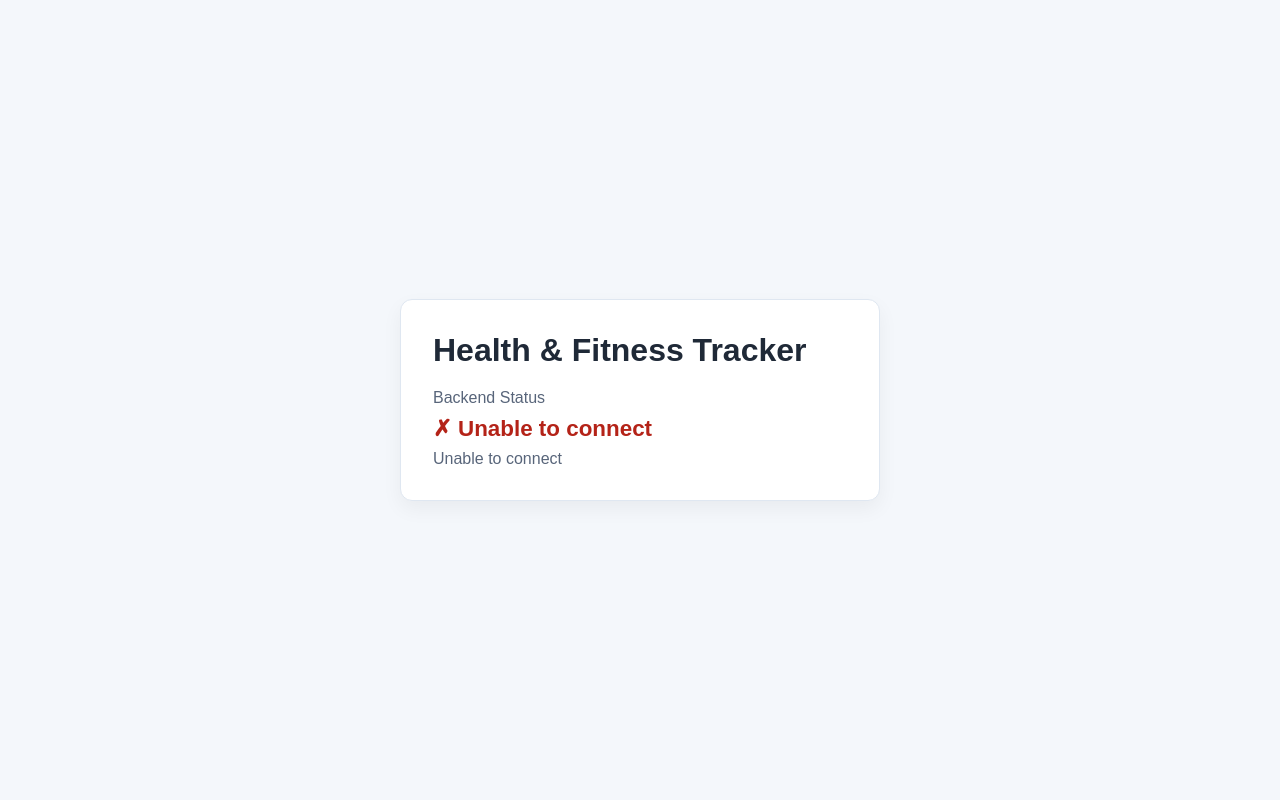
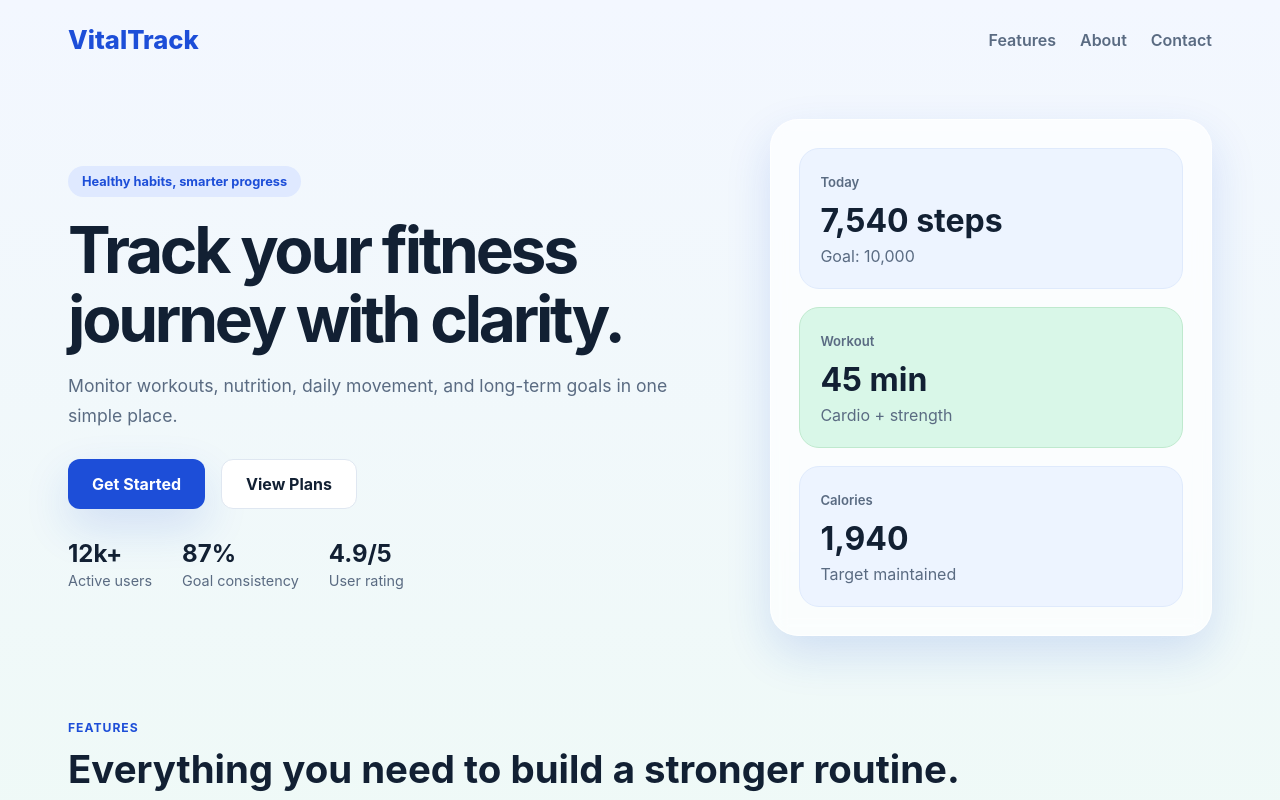
Before and after one commit to aryans2008123-eng/health-fitness-tracker, a React (Vite) app in the folder client/: page / in a window 1280 px wide. Shown: the top 800 px of the page. Built offline with nearby package versions, Linux system fonts and the light colour scheme; no server answers; the HTML template or start-up script is replaced by a standard one.

Commit message:
Fix landing page and Render deployment setup

```diff
--- a/client/src/App.jsx
+++ b/client/src/App.jsx
@@ -1,7 +1,7 @@
-import HealthStatus from './components/HealthStatus/HealthStatus';
+import LandingPage from './components/LandingPage/LandingPage';
 
 function App() {
-  return <HealthStatus />;
+  return <LandingPage />;
 }
 
 export default App;
--- /dev/null
+++ b/client/src/components/LandingPage/LandingPage.css
@@ -0,0 +1,260 @@
+:root {
+  --bg: #f3f7ff;
+  --panel: #ffffff;
+  --primary: #1d4ed8;
+  --primary-dark: #163ea8;
+  --text: #122033;
+  --muted: #5a6b82;
+  --card: #edf4ff;
+  --accent: #d9f7e8;
+  --shadow: 0 18px 45px rgba(29, 78, 216, 0.15);
+}
+
+* {
+  box-sizing: border-box;
+}
+
+html {
+  scroll-behavior: smooth;
+}
+
+body {
+  margin: 0;
+  font-family: Inter, Arial, sans-serif;
+  background: linear-gradient(180deg, #f3f7ff 0%, #eefaf5 100%);
+  color: var(--text);
+}
+
+button {
+  font: inherit;
+  cursor: pointer;
+}
+
+.landing-page {
+  min-height: 100vh;
+}
+
+.topbar {
+  max-width: 1200px;
+  margin: 0 auto;
+  padding: 24px 28px;
+  display: flex;
+  justify-content: space-between;
+  align-items: center;
+}
+
+.brand {
+  font-size: 1.6rem;
+  font-weight: 800;
+  color: var(--primary);
+}
+
+.nav {
+  display: flex;
+  gap: 24px;
+}
+
+.nav a {
+  text-decoration: none;
+  color: var(--muted);
+  font-weight: 600;
+}
+
+.hero {
+  max-width: 1200px;
+  margin: 0 auto;
+  padding: 40px 28px 80px;
+  display: grid;
+  grid-template-columns: 1.2fr 0.8fr;
+  align-items: center;
+  gap: 40px;
+}
+
+.badge {
+  display: inline-block;
+  background: #dfe9ff;
+  color: var(--primary);
+  padding: 8px 14px;
+  border-radius: 999px;
+  font-size: 0.8rem;
+  font-weight: 700;
+  margin-bottom: 18px;
+}
+
+.hero-copy h1 {
+  margin: 0;
+  font-size: clamp(2.6rem, 5vw, 4.5rem);
+  line-height: 1.08;
+  letter-spacing: -0.05em;
+}
+
+.hero-copy p {
+  margin: 18px 0 0;
+  font-size: 1.1rem;
+  line-height: 1.7;
+  color: var(--muted);
+  max-width: 600px;
+}
+
+.cta-row {
+  margin-top: 28px;
+  display: flex;
+  gap: 16px;
+  flex-wrap: wrap;
+}
+
+.primary-btn,
+.secondary-btn {
+  border: none;
+  border-radius: 12px;
+  padding: 14px 24px;
+  font-weight: 700;
+  transition: 0.2s ease;
+}
+
+.primary-btn {
+  background: var(--primary);
+  color: white;
+  box-shadow: var(--shadow);
+}
+
+.primary-btn:hover {
+  background: var(--primary-dark);
+}
+
+.secondary-btn {
+  background: #fff;
+  color: var(--text);
+  border: 1px solid #dfe7f1;
+}
+
+.stats-row {
+  margin-top: 30px;
+  display: flex;
+  flex-wrap: wrap;
+  gap: 30px;
+}
+
+.stats-row div {
+  display: flex;
+  flex-direction: column;
+  gap: 4px;
+}
+
+.stats-row strong {
+  font-size: 1.5rem;
+}
+
+.stats-row span {
+  color: var(--muted);
+  font-size: 0.9rem;
+}
+
+.hero-card {
+  background: rgba(255, 255, 255, 0.68);
+  border: 1px solid rgba(255, 255, 255, 0.7);
+  backdrop-filter: blur(8px);
+  border-radius: 28px;
+  padding: 28px;
+  box-shadow: var(--shadow);
+  display: flex;
+  flex-direction: column;
+  gap: 18px;
+}
+
+.mini-card {
+  background: var(--card);
+  border-radius: 20px;
+  padding: 22px 20px;
+  border: 1px solid #dfeafc;
+}
+
+.mini-card.accent {
+  background: var(--accent);
+  border-color: #bfe9ce;
+}
+
+.mini-card .label {
+  color: var(--muted);
+  font-weight: 600;
+  font-size: 0.82rem;
+}
+
+.mini-card h3 {
+  margin: 10px 0 6px;
+  font-size: 2rem;
+}
+
+.mini-card p {
+  margin: 0;
+  color: var(--muted);
+}
+
+.feature-section {
+  max-width: 1200px;
+  margin: 0 auto;
+  padding: 0 28px 80px;
+}
+
+.section-heading {
+  margin-bottom: 26px;
+}
+
+.section-heading span {
+  color: var(--primary);
+  font-weight: 700;
+  text-transform: uppercase;
+  letter-spacing: 0.08em;
+  font-size: 0.76rem;
+}
+
+.section-heading h2 {
+  margin: 10px 0 0;
+  font-size: clamp(2rem, 3vw, 2.8rem);
+}
+
+.feature-grid {
+  display: grid;
+  grid-template-columns: repeat(3, minmax(0, 1fr));
+  gap: 22px;
+}
+
+.feature-box {
+  background: rgba(255, 255, 255, 0.7);
+  border: 1px solid #e3ecfd;
+  border-radius: 20px;
+  padding: 24px;
+  box-shadow: 0 10px 30px rgba(15, 23, 42, 0.04);
+}
+
+.feature-box h3 {
+  margin-top: 0;
+  margin-bottom: 10px;
+}
+
+.feature-box p {
+  margin: 0;
+  color: var(--muted);
+  line-height: 1.7;
+}
+
+@media (max-width: 840px) {
+  .hero {
+    grid-template-columns: 1fr;
+  }
+
+  .feature-grid {
+    grid-template-columns: 1fr;
+  }
+
+  .topbar {
+    flex-direction: column;
+    gap: 12px;
+  }
+
+  .nav {
+    gap: 14px;
+    flex-wrap: wrap;
+    justify-content: center;
+  }
+}
--- /dev/null
+++ b/client/src/components/LandingPage/LandingPage.jsx
@@ -0,0 +1,89 @@
+import './LandingPage.css';
+
+function LandingPage() {
+  return (
+    <div className="landing-page">
+      <header className="topbar">
+        <div className="brand">VitalTrack</div>
+        <nav className="nav">
+          <a href="#features">Features</a>
+          <a href="#about">About</a>
+          <a href="#contact">Contact</a>
+        </nav>
+      </header>
+
+      <main className="hero">
+        <div className="hero-copy">
+          <span className="badge">Healthy habits, smarter progress</span>
+          <h1>Track your fitness journey with clarity.</h1>
+          <p>
+            Monitor workouts, nutrition, daily movement, and long-term goals in one
+            simple place.
+          </p>
+
+          <div className="cta-row">
+            <button className="primary-btn">Get Started</button>
+            <button className="secondary-btn">View Plans</button>
+          </div>
+
+          <div className="stats-row">
+            <div>
+              <strong>12k+</strong>
+              <span>Active users</span>
+            </div>
+            <div>
+              <strong>87%</strong>
+              <span>Goal consistency</span>
+            </div>
+            <div>
+              <strong>4.9/5</strong>
+              <span>User rating</span>
+            </div>
+          </div>
+        </div>
+
+        <div className="hero-card">
+          <div className="mini-card">
+            <span className="label">Today</span>
+            <h3>7,540 steps</h3>
+            <p>Goal: 10,000</p>
+          </div>
+          <div className="mini-card accent">
+            <span className="label">Workout</span>
+            <h3>45 min</h3>
+            <p>Cardio + strength</p>
+          </div>
+          <div className="mini-card">
+            <span className="label">Calories</span>
+            <h3>1,940</h3>
+            <p>Target maintained</p>
+          </div>
+        </div>
+      </main>
+
+      <section id="features" className="feature-section">
+        <div className="section-heading">
+          <span>Features</span>
+          <h2>Everything you need to build a stronger routine.</h2>
+        </div>
+
+        <div className="feature-grid">
+          <article className="feature-box">
+            <h3>Workout Tracking</h3>
+            <p>Log exercises, set goals, and keep progress visible over time.</p>
+          </article>
+          <article className="feature-box">
+            <h3>Nutrition Goals</h3>
+            <p>Stay on top of calories, hydration, and eating consistency.</p>
+          </article>
+          <article className="feature-box">
+            <h3>Progress Insights</h3>
+            <p>Spot improvements, trends, and motivation from your daily habits.</p>
+          </article>
+        </div>
+      </section>
+    </div>
+  );
+}
+
+export default LandingPage;
```
Also changed, not shown: 1 other file (tests, documents, lock files or other folders).
